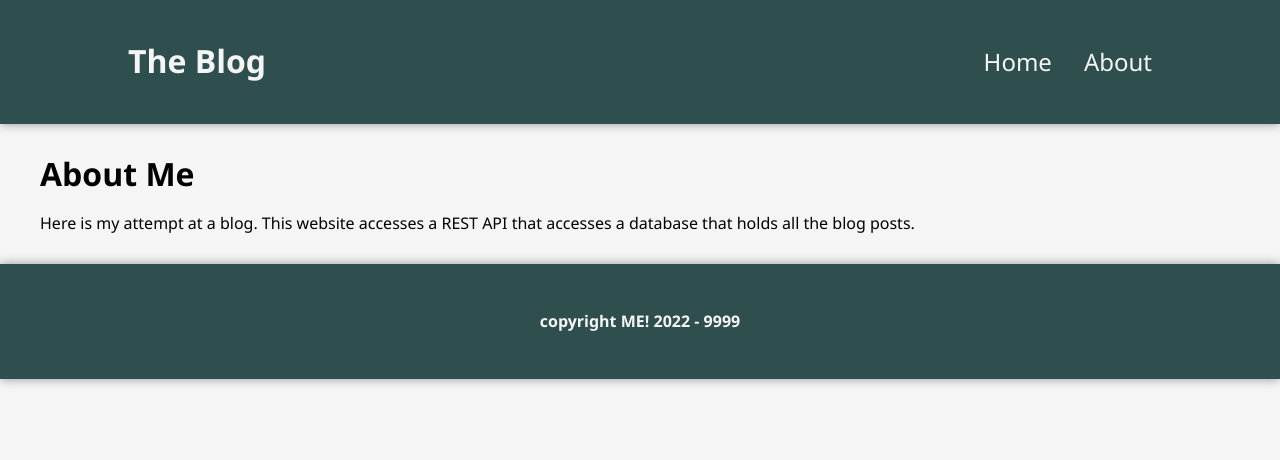
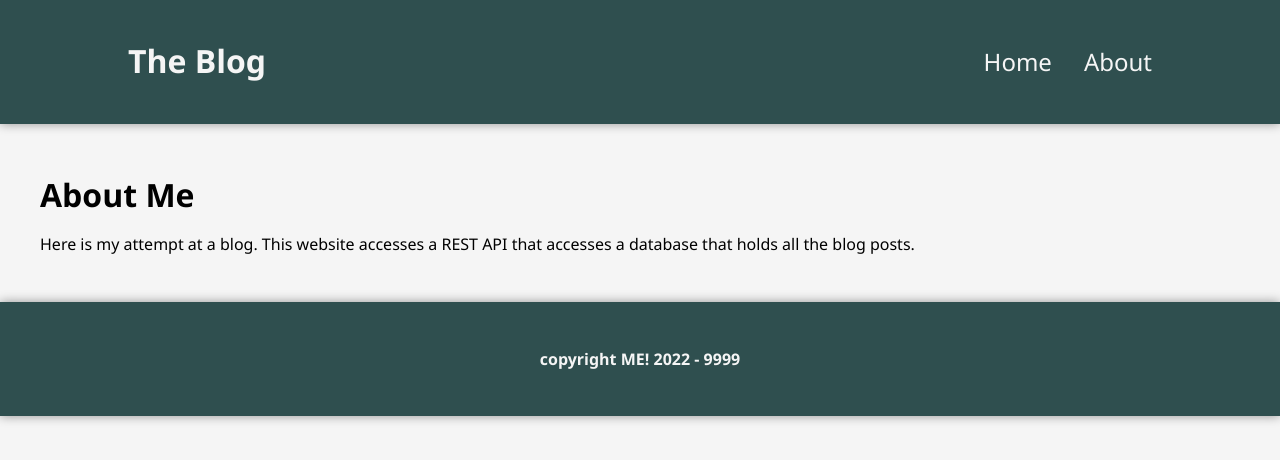
Before and after one commit to atklenner/blog-reader, a React (Create React App) app: page /about in a window 1280 px wide. Shown: the top 460 px of the page. Built offline with nearby package versions, Linux system fonts and the light colour scheme.

Commit message:
Refactor react router components

```diff
--- a/src/App.js
+++ b/src/App.js
@@ -1,45 +1,25 @@
-import { useEffect, useState } from "react";
-import { DATABASE_URL } from "./urls.js";
 import Header from "./components/Header";
-import { Link } from "react-router-dom";
 import styles from "./styles/App.module.css";
 import Footer from "./components/Footer.js";
+import { BrowserRouter, Routes, Route } from "react-router-dom";
+import BlogPost from "./pages/BlogPost";
+import About from "./pages/About";
+import Home from "./pages/Home";
 
 function App() {
-  const [blogPosts, setBlogPosts] = useState([]);
-
-  useEffect(() => {
-    async function getBlogPosts() {
-      try {
-        const res = await fetch(DATABASE_URL + "/blog");
-        const data = await res.json();
-        setBlogPosts(data);
-      } catch (error) {
-        console.error(error);
-      }
-    }
-    getBlogPosts();
-  }, []);
-
   return (
-    <>
-      <Header />
-      {blogPosts && (
-        <main className={styles.container}>
-          {blogPosts.map((blog) => {
-            return (
-              <article key={blog._id} className={styles.blogPost}>
-                <Link to={`/blog/${blog._id}`} className={styles.postLink}>
-                  {blog.title}
-                </Link>
-                <p>{blog.body.slice(0, 200)}</p>
-              </article>
-            );
-          })}
-        </main>
-      )}
-      <Footer />
-    </>
+    <BrowserRouter>
+      <div className={styles.container}>
+        <Header />
+        <Routes className={styles.routes}>
+          <Route path="/" element={<Home />} />
+          <Route path="/about" element={<About />} />
+          <Route path="/blog/:id" element={<BlogPost />} />
+          <Route path="/*" element={<p>Nothing here for you to see</p>} />
+        </Routes>
+        <Footer />
+      </div>
+    </BrowserRouter>
   );
 }
 
--- a/src/global.css
+++ b/src/global.css
@@ -1,3 +1,9 @@
+*,
+*::after,
+*::before {
+  box-sizing: border-box;
+}
+
 :root {
   --max-width: 1200px;
 }
--- a/src/index.js
+++ b/src/index.js
@@ -2,19 +2,6 @@ import React from "react";
 import ReactDOM from "react-dom";
 import "normalize.css";
 import App from "./App";
-import { BrowserRouter, Routes, Route } from "react-router-dom";
-import BlogPost from "./routes/BlogPost";
-import About from "./routes/About";
 import "./global.css";
 
-ReactDOM.render(
-  <BrowserRouter>
-    <Routes>
-      <Route path="/" element={<App />} />
-      <Route path="/about" element={<About />} />
-      <Route path="/blog/:id" element={<BlogPost />} />
-      <Route path="/*" element={<p>Nothing here for you to see</p>} />
-    </Routes>
-  </BrowserRouter>,
-  document.getElementById("root")
-);
+ReactDOM.render(<App />, document.getElementById("root"));
--- /dev/null
+++ b/src/pages/About.js
@@ -0,0 +1,15 @@
+import styles from "../styles/About.module.css";
+
+export default function About() {
+  return (
+    <main>
+      <article className={styles.container}>
+        <h1>About Me</h1>
+        <p>
+          Here is my attempt at a blog. This website accesses a REST API that
+          accesses a database that holds all the blog posts.
+        </p>
+      </article>
+    </main>
+  );
+}
--- a/src/routes/BlogPost.js
+++ b/src/pages/BlogPost.js
@@ -3,9 +3,7 @@ import { useParams } from "react-router-dom";
 import { DATABASE_URL } from "../urls";
 import CommentForm from "../components/CommentForm";
 import Comments from "../components/Comments";
-import Header from "../components/Header";
 import styles from "../styles/BlogPost.module.css";
-import Footer from "../components/Footer";
 import ReactMarkdown from "react-markdown";
 
 export default function BlogPost() {
@@ -40,7 +38,6 @@ export default function BlogPost() {
 
   return (
     <>
-      <Header />
       <main className={styles.container}>
         <article>
           <h1 className={styles.post__title}>{blogPost.title}</h1>
@@ -48,7 +45,6 @@ export default function BlogPost() {
           <p className={styles.post__date}>
             {new Date(blogPost.date).toLocaleString()}
           </p>
-          {/* <p className={styles.post__body}>{blogPost.body}</p> */}
           <ReactMarkdown>{blogPost.body}</ReactMarkdown>
           <p className={styles.post__tags}>{blogPost.tags}</p>
         </article>
@@ -56,7 +52,6 @@ export default function BlogPost() {
         <Comments blogID={id} comments={comments} />
         <CommentForm blogID={id} refresh={getComments} />
       </main>
-      <Footer />
     </>
   );
 }
--- /dev/null
+++ b/src/pages/Home.js
@@ -0,0 +1,39 @@
+import { Link } from "react-router-dom";
+import styles from "../styles/Home.module.css";
+import { useEffect, useState } from "react";
+import { DATABASE_URL } from "../urls.js";
+
+export default function Home() {
+  const [blogPosts, setBlogPosts] = useState([]);
+
+  useEffect(() => {
+    async function getBlogPosts() {
+      try {
+        const res = await fetch(DATABASE_URL + "/blog");
+        const data = await res.json();
+        setBlogPosts(data);
+      } catch (error) {
+        console.error(error);
+      }
+    }
+    getBlogPosts();
+  }, []);
+  return (
+    <div>
+      {blogPosts && (
+        <main className={styles.container}>
+          {blogPosts.map((blog) => {
+            return (
+              <article key={blog._id} className={styles.blogPost}>
+                <Link to={`/blog/${blog._id}`} className={styles.postLink}>
+                  {blog.title}
+                </Link>
+                <p>{blog.body.slice(0, 200)}</p>
+              </article>
+            );
+          })}
+        </main>
+      )}
+    </div>
+  );
+}
--- a/src/routes/About.js
+++ /dev/null
@@ -1,21 +0,0 @@
-import Footer from "../components/Footer";
-import Header from "../components/Header";
-import styles from "../styles/About.module.css";
-
-export default function About() {
-  return (
-    <>
-      <Header />
-      <main>
-        <article className={styles.container}>
-          <h1>About Me</h1>
-          <p>
-            Here is my attempt at a blog. This website accesses a REST API that
-            accesses a database that holds all the blog posts.
-          </p>
-        </article>
-      </main>
-      <Footer />
-    </>
-  );
-}
--- a/src/styles/App.module.css
+++ b/src/styles/App.module.css
@@ -1,15 +1,10 @@
 .container {
-  max-width: var(--max-width);
-  width: 80%;
-  margin: 0 auto;
+  display: flex;
+  flex-direction: column;
+  justify-content: space-between;
+  height: 100%;
 }
 
-.blogPost {
-  margin-bottom: 2em;
+.routes {
+  flex-grow: 1;
 }
-
-.postLink {
-  font-size: 2em;
-  text-decoration: none;
-  color: black;
-}
--- /dev/null
+++ b/src/styles/Home.module.css
@@ -0,0 +1,15 @@
+.container {
+  max-width: var(--max-width);
+  width: 80%;
+  margin: 0 auto;
+}
+
+.blogPost {
+  margin-bottom: 2em;
+}
+
+.postLink {
+  font-size: 2em;
+  text-decoration: none;
+  color: black;
+}
```
